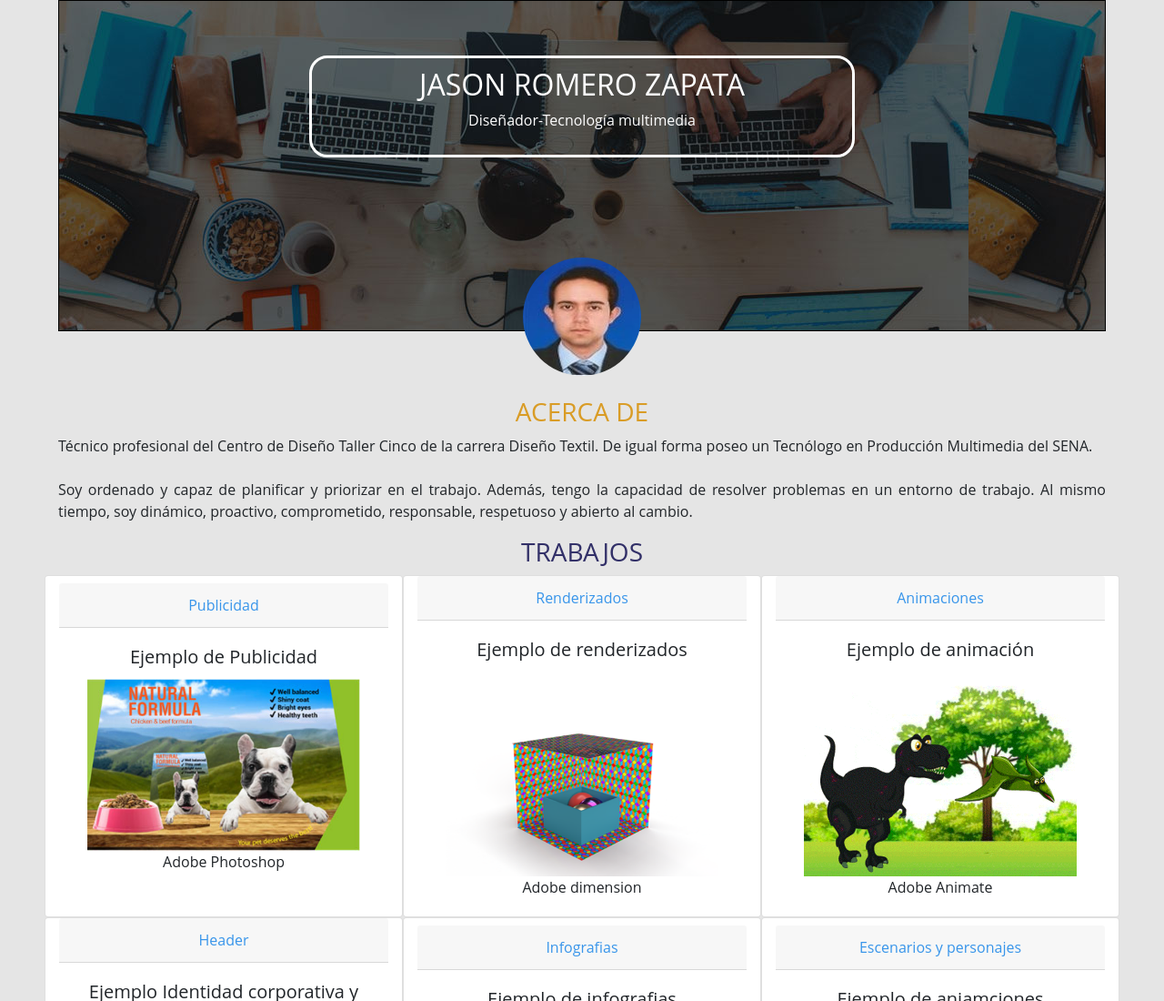
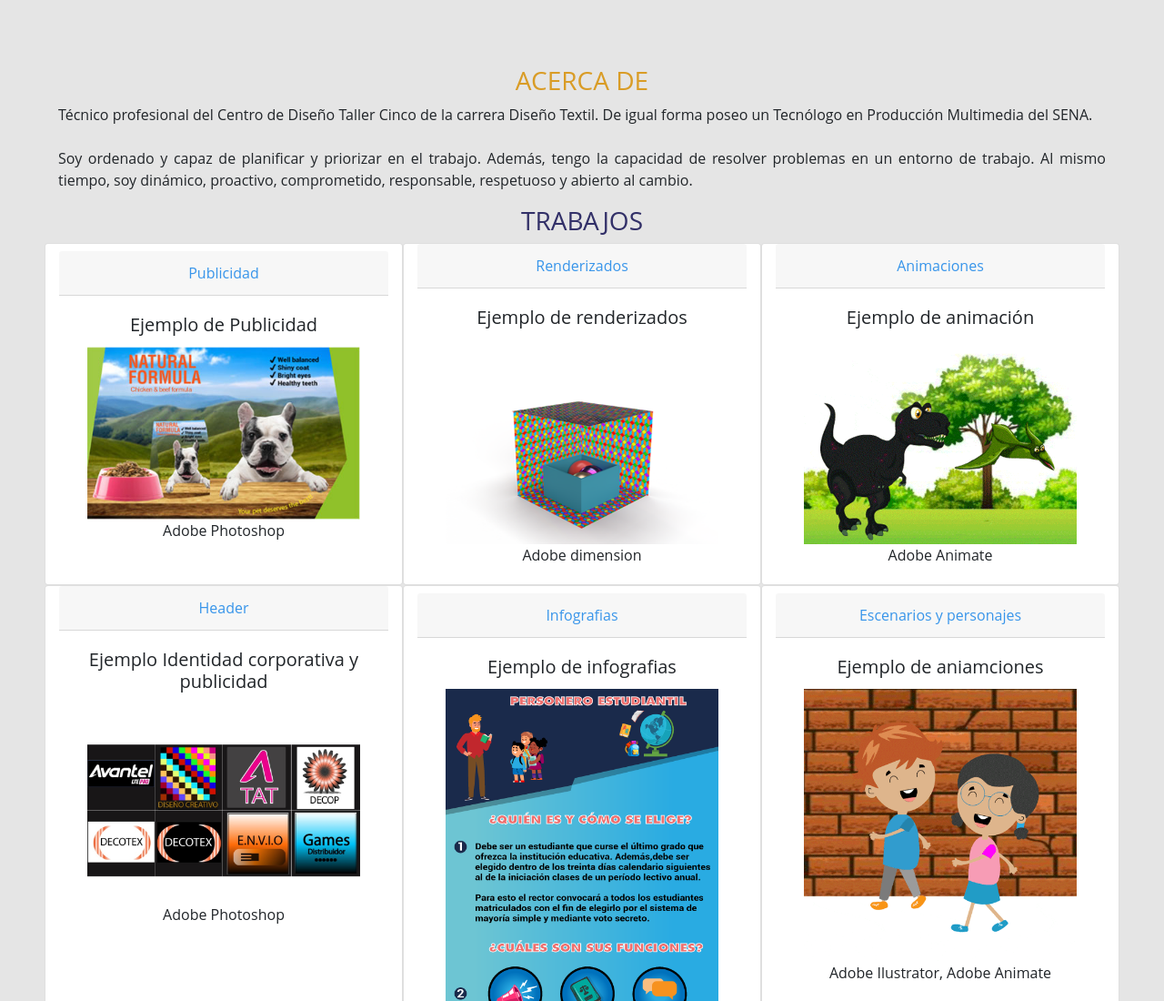
Before and after one commit to roomza87/portafoliojasonromerozapata, a plain HTML site: page Index.html in a window 1280 px wide. Shown: the top 1100 px of the page at 91% size. Drawn offline with Linux system fonts and the light colour scheme; a script that the page names is missing.

Commit message:
Update Index.html

```diff
--- a/Index.html
+++ b/Index.html
@@ -10,15 +10,7 @@
 <link  rel="icon"   href="img/favicon.png" type="image/png" />
 </head>
 <body class="bodyuno">
-	<header style="width: 100%;margin: auto; border:1px solid black; background: url(img/fondo.jpg); height: auto">
-      	<div style="padding: 10px;margin: 60px auto; border: 3px solid white; width: 100%; max-width: 600px; border-radius: 20px; ">
-			<h2 style="text-align: center; color: white">JASON ROMERO ZAPATA</h2>
-			<p style="text-align: center; color: white" >Diseñador-Tecnología multimedia</p>
-		</div>
-		<center>
-    		<img src="img/mifoto.png" class="rounded-circle img-fluid" alt="Placeholder image" style=" top:50px; position: relative; top: 50px ">
-		</center>
-	</header>
+
 	<main><br><br><br>
 		<h3 style="color: #D99C26; text-align: center">ACERCA DE</h3>
 		<p class="text-justify">
```
